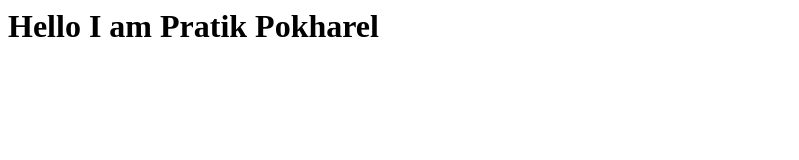
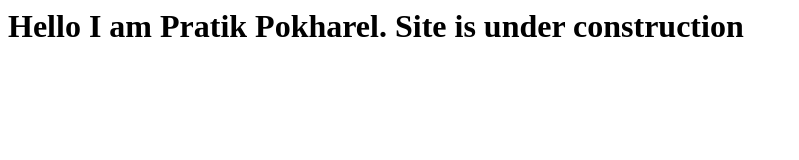
Before and after one commit to pratik-writer/Trying, a plain HTML site: page index.html in a window 1280 px wide. Shown: the whole page, without its empty margins (0-799 px from the left). Drawn offline with Linux system fonts and the light colour scheme.

Commit message:
Update index.html

```diff
--- a/index.html
+++ b/index.html
@@ -1,5 +1,5 @@
 <html>
 <body>
-<h1>Hello I am Pratik Pokharel</h1>
+<h1>Hello I am Pratik Pokharel. Site is under construction</h1>
 </body>
 </html>
```
